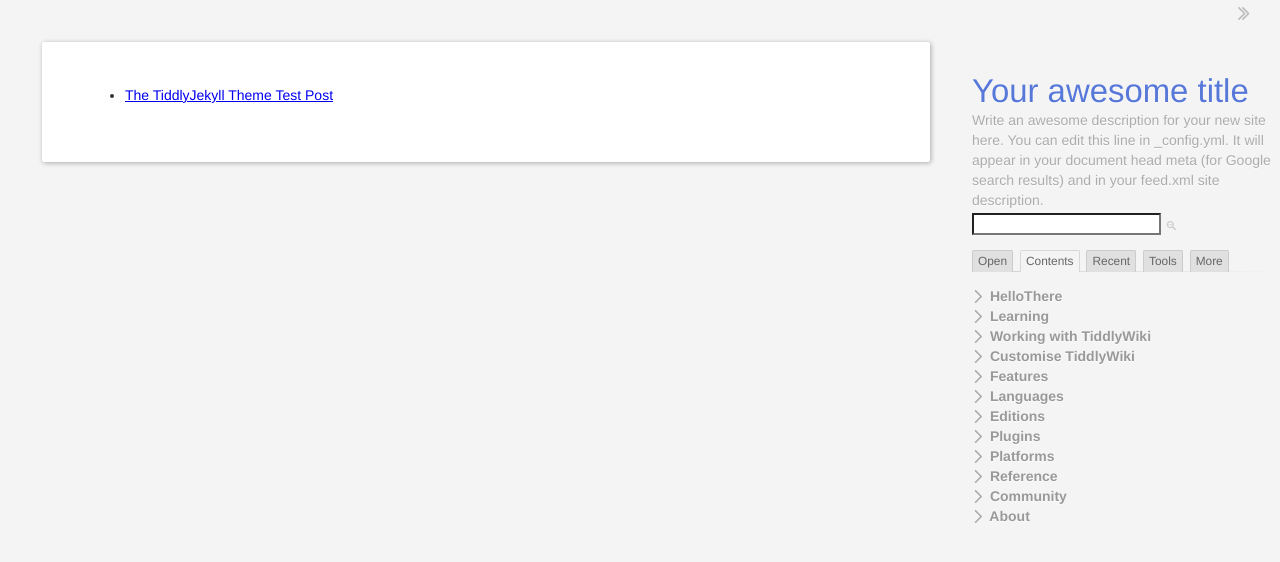
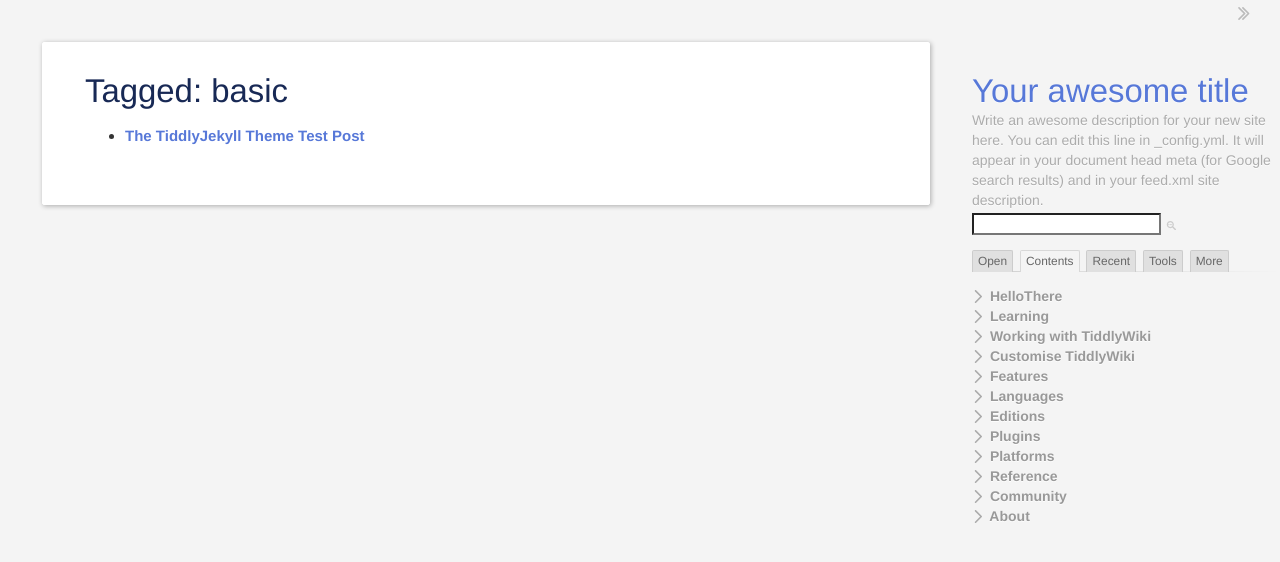
Before and after one commit to RebusGlider/TiddlyJekyll, a Jekyll site: the page built from _post_tags/basic.md, in a window 1280 px wide. Shown: the top 562 px of the page. Built offline with Jekyll 4.4.1, drawn with Linux system fonts in a browser that asks for light colours.

Commit message:
Improved appearance of Tag pages.

```diff
--- a/_layouts/tag_page.html
+++ b/_layouts/tag_page.html
@@ -1,10 +1,18 @@
 ---
 layout: default
 ---
-{% capture tagTitle %}Tagged:{{page.name}}{% endcapture %}
+{% capture tagTitle %}Tagged: {{page.name}}{% endcapture %}
+{% include title.html title=tagTitle %}
 {% assign tagged_posts = (site.tags[page.name]) %}
+<div class="tc-tiddler-body tc-reveal">
+<div class="tc-table-of-contents">
 <ul>
-{% for each_post in tagged_posts %}
-    <li><a href="{{each_post.url}}">{{each_post.title}}</a></li>
+{% for post in tagged_posts %}
+<li>
+    <a class="tc-tiddlylink tc-tiddlylink-resolves" href="{{post.url}}">{{post.title}}</a>
+    </li>
 {% endfor %}
 </ul>
+
+</div>
+</div>
```
